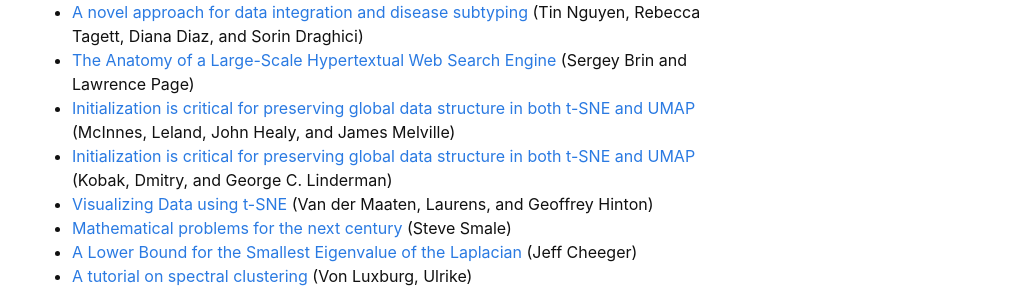
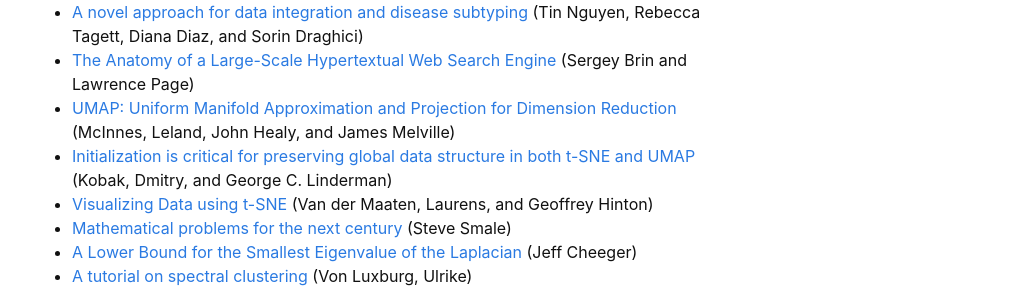
Before and after one commit to Jpickard1/jpickard1.github.io, a Jekyll site: the page built from content/3-Reading_Log.md, in a window 1280 px wide and 900 px high, scrolled down 1659 px. Shown: the part 458-749 px from the top of the window, without its empty margins (248-1274 px from the left). Built offline with Jekyll 4.4.1, drawn with Linux system fonts in a browser that asks for light colours.

Commit message:
Update 3-Reading_Log.md

```diff
--- a/content/3-Reading_Log.md
+++ b/content/3-Reading_Log.md
@@ -55,7 +55,7 @@ Huang,  Evangelos E. Papalexakis, and Christos Faloutsos)
 - [SC3 - consensus clustering of single-cell RNA-Seq data](https://pubmed.ncbi.nlm.nih.gov/28346451/) (Vladimir Yu. Kiselev, Kristina Kirschner, Michael T. Schaub, Tallulah Andrews, Andrew Yiu, Tamir Chandra, Kedar N Natarajan, Wolf Reik, Mauricio Barahona, Anthony R Green, and Martin Hemberg1)
 - [A novel approach for data integration and disease subtyping](https://pubmed.ncbi.nlm.nih.gov/29066617/) (Tin Nguyen, Rebecca Tagett, Diana Diaz, and Sorin Draghici)
 - [The Anatomy of a Large-Scale Hypertextual Web Search Engine](https://snap.stanford.edu/class/cs224w-readings/Brin98Anatomy.pdf) (Sergey Brin and Lawrence Page)
-- [Initialization is critical for preserving global data structure in both t-SNE and UMAP](https://drive.google.com/file/d/1qnqFYC8s1moQT5mwVoVqhZDrM5EkhjCd/view) (McInnes, Leland, John Healy, and James Melville)
+- [UMAP: Uniform Manifold Approximation and Projection for Dimension Reduction](https://drive.google.com/file/d/1qnqFYC8s1moQT5mwVoVqhZDrM5EkhjCd/view) (McInnes, Leland, John Healy, and James Melville)
 - [Initialization is critical for preserving global data structure in both t-SNE and UMAP](https://drive.google.com/file/d/1RbEHfvDSbSha_V-nQeNGxtkJrmoukXRg/view) (Kobak, Dmitry, and George C. Linderman)
 - [Visualizing Data using t-SNE](https://drive.google.com/file/d/1_BXHVPyLNqJyUF7cacZAxAgvspToRQXj/view) (Van der Maaten, Laurens, and Geoffrey Hinton)
 - [Mathematical problems for the next century](https://drive.google.com/file/d/1NTW_cTjlAcLgezxLp8aufxxojaJNKFlk/view) (Steve Smale)
```
